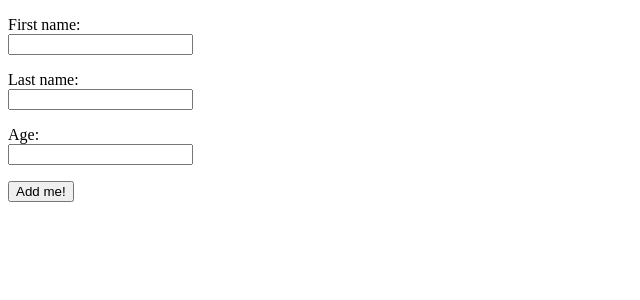
After one commit to EAMalykh/Lab1-python, a Flask app: page /Form/ in a window 1280 px wide. The commit adds this page. Shown: the top 300 px of the page, without its empty margins (0-640 px from the left). Run offline with Flask 2, Linux system fonts and the light colour scheme.

Commit message:
Form added

```diff
--- a/main.py
+++ b/main.py
@@ -1,4 +1,4 @@
-from flask import Flask, make_response, abort, redirect, render_template
+from flask import Flask, request, abort, redirect, render_template
 
 app = Flask(__name__)
 userslist = [{'name': 'Alex', 'id': 1, 'surname': 'Turner', 'age': 33},
@@ -28,5 +28,16 @@ def user(surname):
             return render_template('template2.html', user = user)
     return error()
 
+@app.route('/Form/', methods=['post', 'get'])
+def Form():
+    message = ''
+    if request.method == 'POST':
+        fname = request.form.get('fname')
+        lname = request.form.get('lname')
+        age = request.form.get ('age')
+        newuser = {'name': fname, 'id': userslist[-1]['id'] +1, 'surname': lname, 'age': age}
+        userslist.append(newuser)
+    return render_template('Form.html', message = message)
+
 if __name__ == '__main__':
     app.run(debug=True)
--- /dev/null
+++ b/templates/Form.html
@@ -0,0 +1,29 @@
+<!DOCTYPE html>
+<html lang="en">
+<head>
+    <meta charset="UTF-8">
+    <title>Formfornewusers</title>
+</head>
+<body>
+{% if message %}
+        <p>{{ message }}</p>
+    {% endif %}
+<form action="" method="post">
+    <p>
+  <label for="fname">First name:</label><br>
+  <input type="text" id="fname" name="fname"><br>
+    </p>
+    <p>
+  <label for="lname">Last name:</label><br>
+  <input type="text" id="lname" name="lname">
+    </p>
+    </p>
+    <label for="age">Age:</label><br>
+  <input type="text" id="age" name="age">
+    </p>
+    </p>
+     <button type="submit">Add me!</button>
+    </p>
+</form>
+</body>
+</html>
--- a/templates/template2.html
+++ b/templates/template2.html
@@ -2,7 +2,7 @@
 <html lang="en">
 <head>
     <meta charset="UTF-8">
-    <title>Title</title>
+    <title>Template_user</title>
 </head>
 <body>
         <h2><p> Hello, {{ user.name }}!</p></h2>
--- a/templates/templates.html
+++ b/templates/templates.html
@@ -2,11 +2,11 @@
 <html lang="en">
 <head>
     <meta charset="UTF-8">
-    <title>Title</title>
+    <title>Template_userslist</title>
 </head>
 <body>
     {% for user in users %}
-        <h1><a href="/user/{{ user.surname }}">{{ user.name }} {{ user.surname }} <br></a></h1>
+        <h1><a href="/user/{{ user.surname }}"> {{ user.id}}. {{ user.name }} {{ user.surname }} <br></a></h1>
     {% endfor %}
 
 </body>
```
